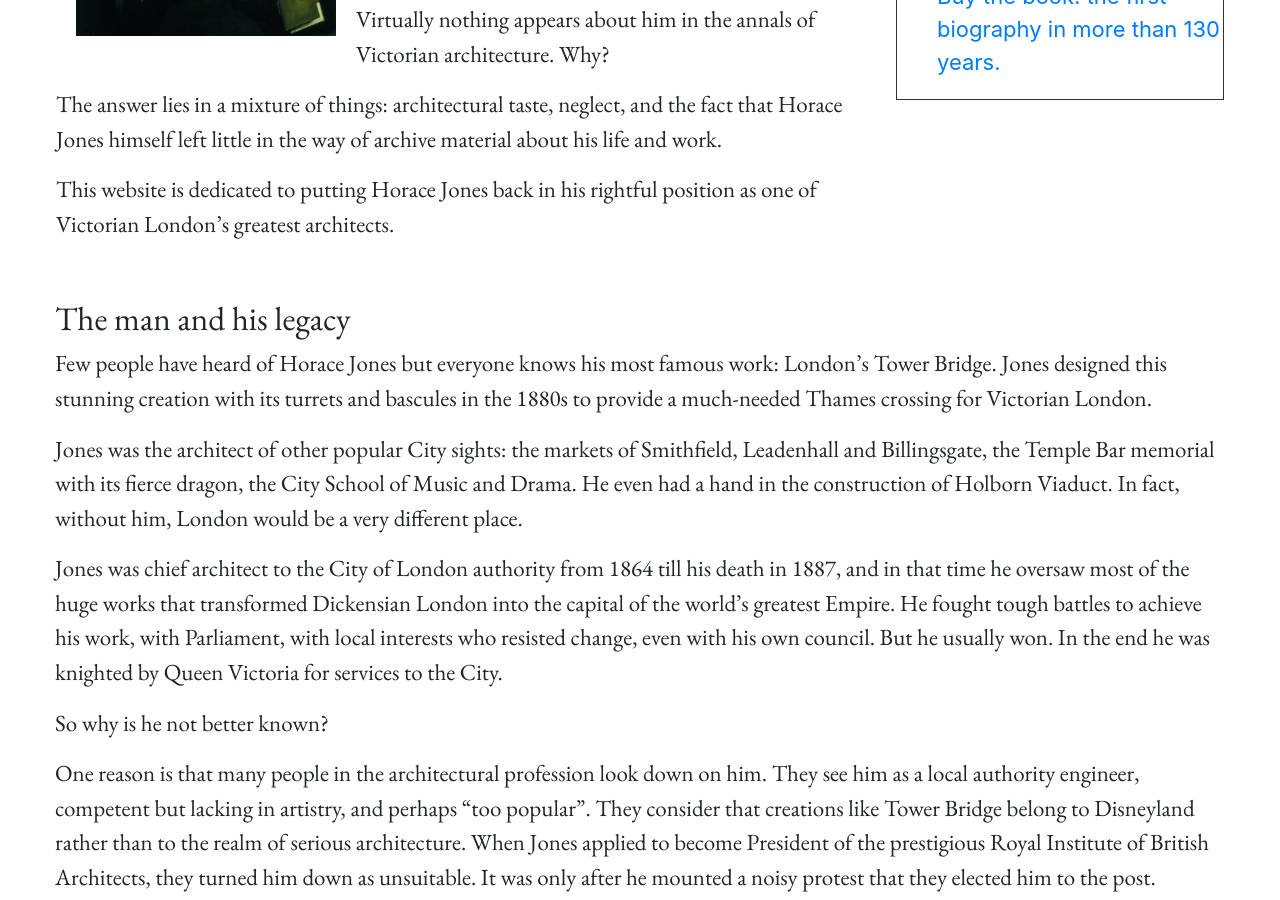
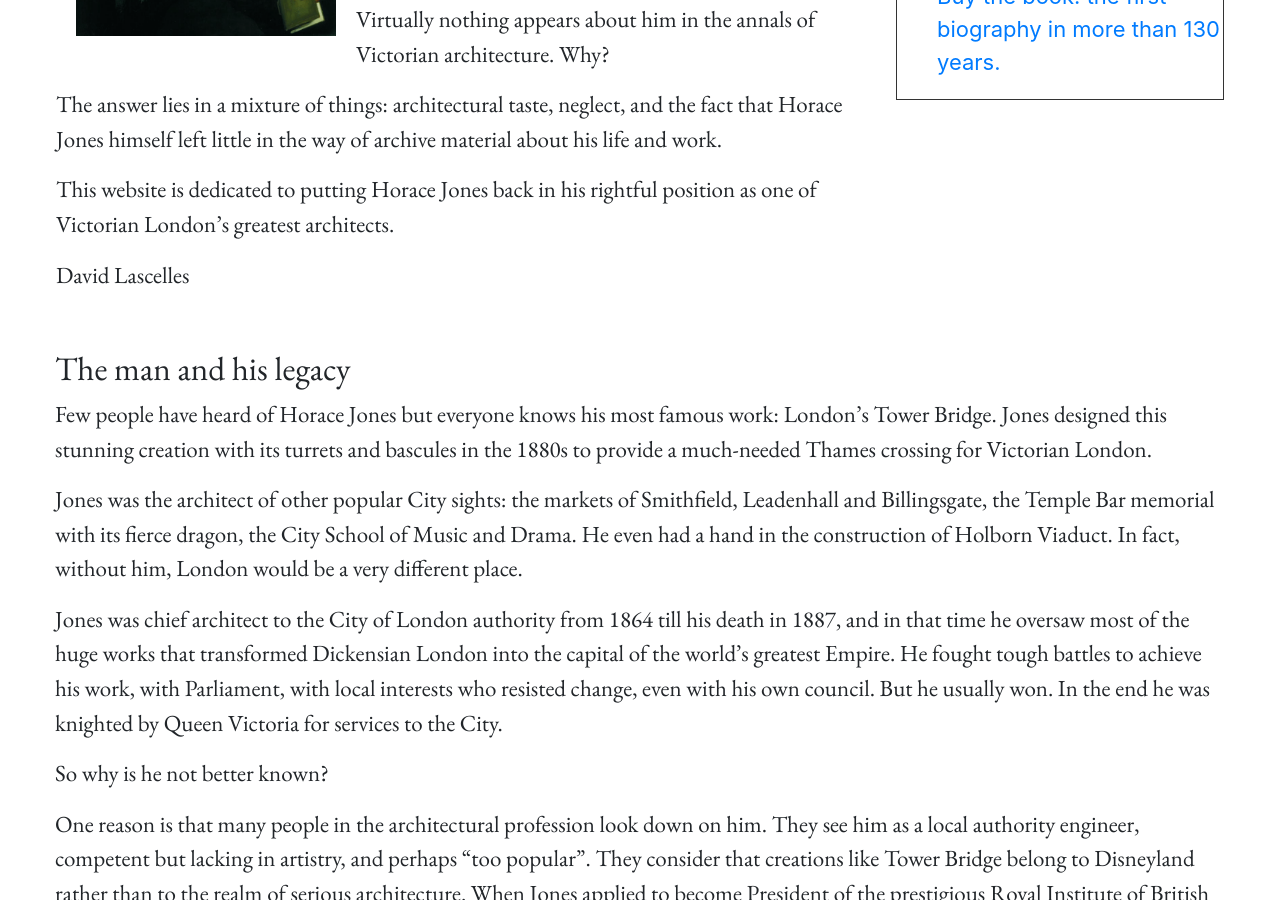
Before and after one commit to hlascelles/horacejones, a Jekyll site: the page built from index.html, in a window 1280 px wide and 900 px high, scrolled down 612 px. Built offline with Jekyll 4.4.1, drawn with Linux system fonts in a browser that asks for light colours.

```diff
--- a/index.html
+++ b/index.html
@@ -49,6 +49,9 @@ description: Horace Jones
         This website is dedicated to putting Horace
         Jones back in his rightful position as one of
         Victorian London’s greatest architects.
+      </p>
+      <p>
+        David Lascelles
       </p>
 
     </td>
```
Also changed, not shown: other parts of index.html (+0 -2 lines).
